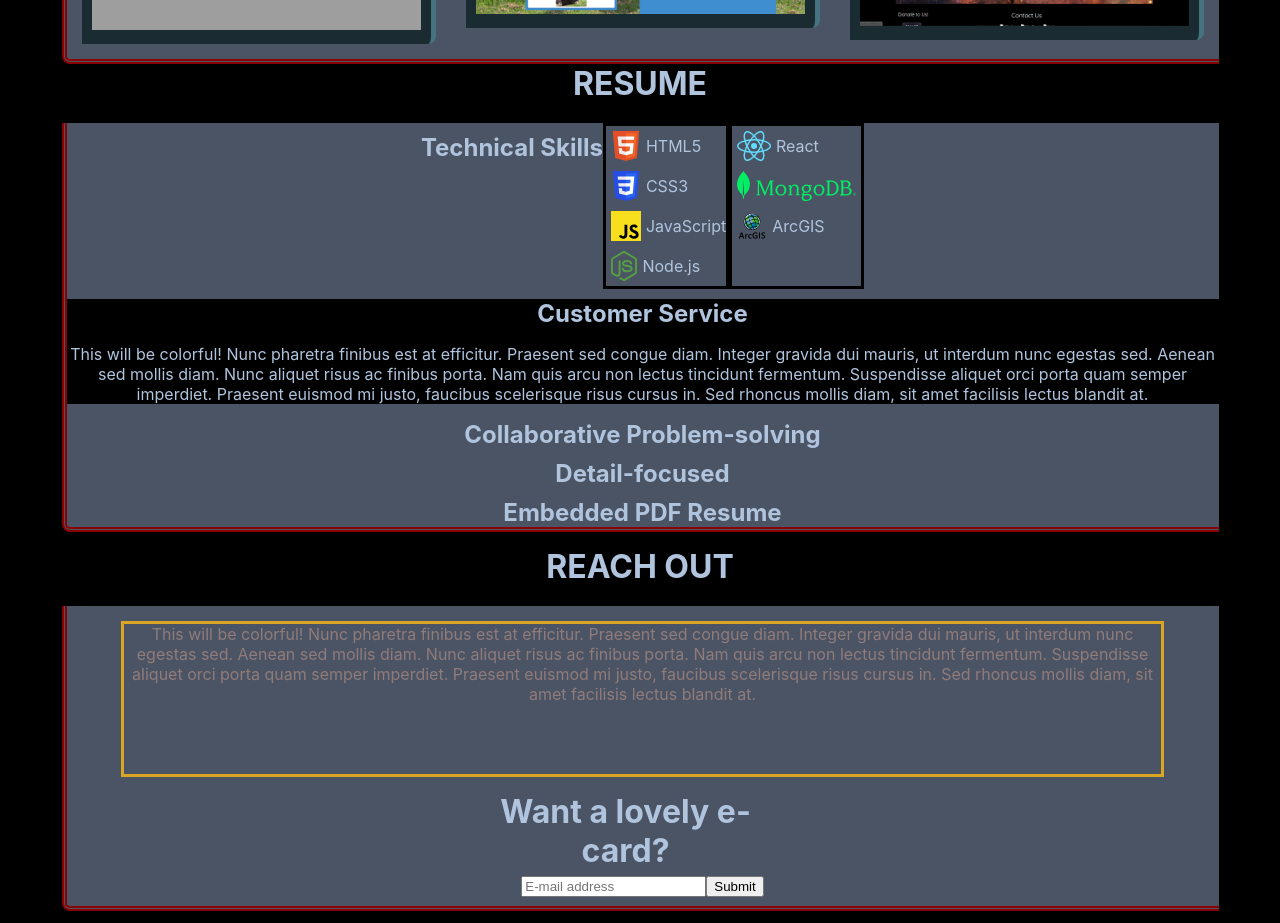
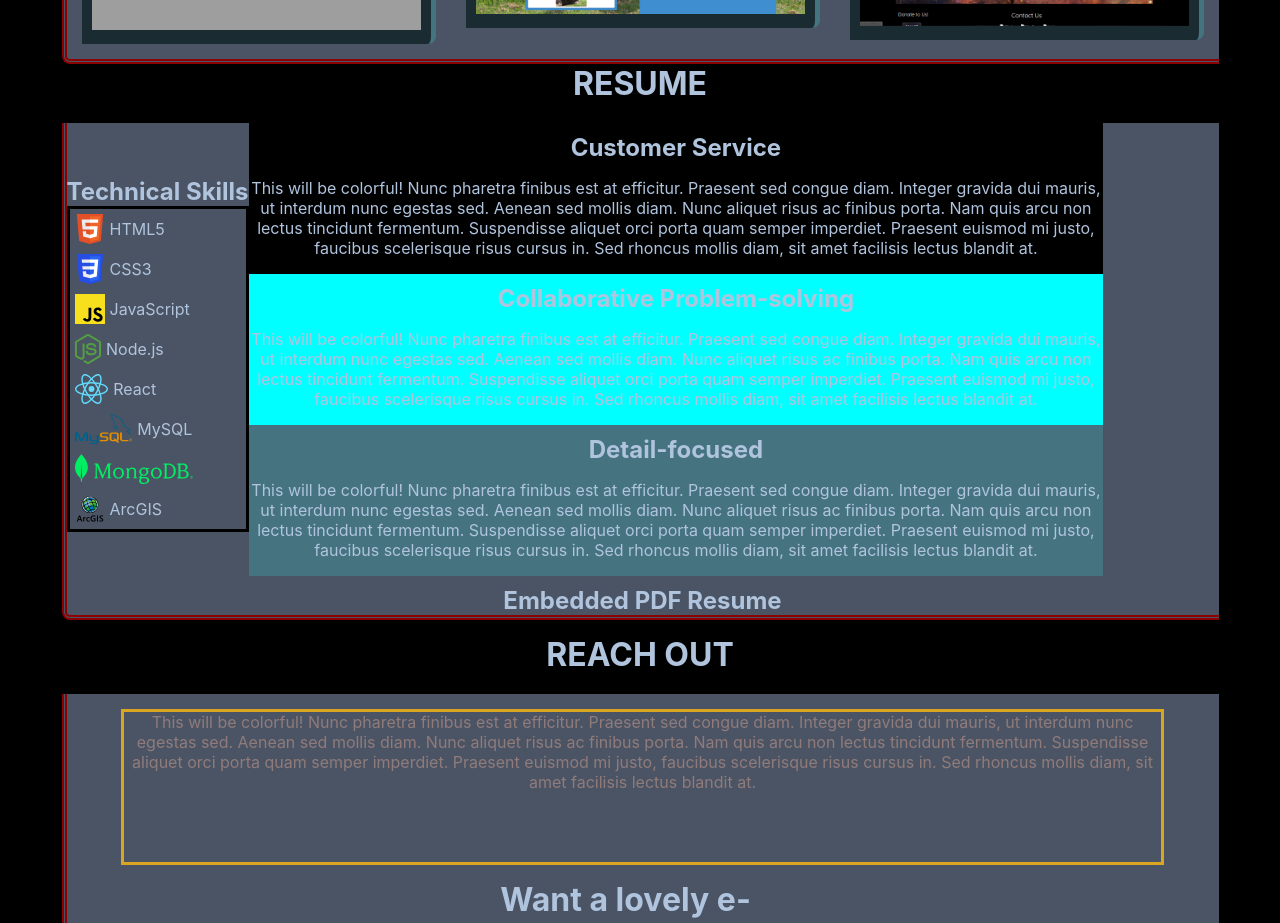
Before and after one commit to maxr-e/desert-moose, a React (Create React App) app in the folder mr-portfolio/: page / in a window 1280 px wide. Shown: the part 1520-2443 px from the top of the page. Built offline with nearby package versions, Linux system fonts and the light colour scheme; grey boxes are pictures that could not be loaded.

Commit message:
created grid for skills section

```diff
--- a/mr-portfolio/src/App.css
+++ b/mr-portfolio/src/App.css
@@ -206,13 +206,10 @@ a:active {
 /* TODO: change res-wrapper to grid with heading, tech skills, soft skills and embedded res */
 .resume-wrapper {
   background-color: #4b5464;
-  display: flex;
-  flex-wrap: wrap;
   width: 90%;
   margin-top: 15px;
   margin-bottom: 15px;
-  justify-content: center;
-
+  /* justify-content: center; */
   border-left-style: double;
   border-bottom-style: double;
   border-left-width: thick;
@@ -223,8 +220,21 @@ a:active {
 }
 
 .skills {
-display: flex;
+  width: 90%;
+  /* justify-content: center; */
+  display: grid;
+  align-items: center;
+  place-items: center;
+  /* grid-template-columns: auto auto; */
+  /* grid-template-areas: 'tech soft1' 'tech soft2' 'tech soft3'; */
+/* display: flex; */
 /* flex-direction: column; */
+}
+
+.tech-skills {
+  /* grid-area:"tech"; */
+  grid-column: 1;
+  grid-row: 1 / span 3;
 }
 
 .tech-list {
@@ -250,16 +260,36 @@ display: flex;
 }
 
 .soft-skills {
+  /* grid-area: "soft"; */
   /* display: flex; */
 }
 
 .customer-service {
   background-color: black;
+  /* grid-area: "soft1"; */
+  grid-column: 2;
+  grid-row: 1;
   word-wrap: normal;
 }
+
+.collab-problem {
+  background-color: aqua;
+  /* grid-area: "soft2"; */
+  grid-column: 2;
+  grid-row: 2;
+}
+
+.detail-focused {
+  background-color: #457380;
+  /* grid-area: "soft3"; */
+  grid-column: 2;
+  grid-row: 3;
+}
+
 /* TODO: make the embedded box display block so its under skills, custserv, collab, and detail */
 .embedded-resume-box {
-  display: block;
+  /* grid-area: "resume"; */
+  /* display: block; */
 }
 
 .footer {
--- a/mr-portfolio/src/App.js
+++ b/mr-portfolio/src/App.js
@@ -11,6 +11,7 @@ import css3Logo from "../src/images/CSS3_logo.svg"
 import jsLogo from "../src/images/js_logo_svg.svg"
 import nodeLogo from "../src/images/node_js_logo.svg"
 import reactLogo from "../src/images/reactLogo.svg"
+import MySQLLogo from "../src/images/mysql-official.svg"
 import mongoLogoDark from "../src/images/MongoDB_Fores-Green.svg"
 import mongoLogoLite from "../src/images/MongoDB_Spring-Green.svg"
 import mongoLogoWhite from "../src/images/MongoDB_White.svg"
@@ -145,10 +146,10 @@ function App() {
               <b>RESUME</b>
             </h2>
         <div className="resume-wrapper">
-          <div>
+          <div className="skills">
+          <div className="tech-skills">
+            <h3>Technical Skills</h3>
             {/* <img>CSS Merit Badge</img> */}
-            <div className="skills">
-            <h3>Technical Skills</h3>
             <ul className="tech-list">
               <li>
                 <img
@@ -159,11 +160,7 @@ function App() {
                 HTML5
               </li>
               <li>
-                  <img
-                    src={css3Logo}
-                    className="tech-logo"
-                    alt="css3 logo"
-                  ></img>
+                <img src={css3Logo} className="tech-logo" alt="css3 logo"></img>
                 CSS3
               </li>
               <li>
@@ -182,8 +179,6 @@ function App() {
                 ></img>
                 Node.js
               </li>
-              </ul>
-              <ul className="tech-list">
               <li>
                 <img
                   src={reactLogo}
@@ -191,6 +186,14 @@ function App() {
                   alt="react logo"
                 ></img>
                 React
+              </li>
+              <li>
+                <img
+                  src={MySQLLogo}
+                  className="tech-logo"
+                  alt="MySQL logo"
+                ></img>
+                MySQL
               </li>
               <li>
                 <img
@@ -210,22 +213,48 @@ function App() {
               <li></li>
             </ul>
           </div>
-          </div>
-          <div className="soft-skills">
+          {/* <div className="soft-skills"> */}
             <div className="customer-service">
               <h3>Customer Service</h3>
-              <p>This will be colorful! Nunc pharetra finibus est at efficitur.
-            Praesent sed congue diam. Integer gravida dui mauris, ut interdum
-            nunc egestas sed. Aenean sed mollis diam. Nunc aliquet risus ac
-            finibus porta. Nam quis arcu non lectus tincidunt fermentum.
-            Suspendisse aliquet orci porta quam semper imperdiet. Praesent
-            euismod mi justo, faucibus scelerisque risus cursus in. Sed rhoncus
-            mollis diam, sit amet facilisis lectus blandit at.</p>
+              <p>
+                This will be colorful! Nunc pharetra finibus est at efficitur.
+                Praesent sed congue diam. Integer gravida dui mauris, ut
+                interdum nunc egestas sed. Aenean sed mollis diam. Nunc aliquet
+                risus ac finibus porta. Nam quis arcu non lectus tincidunt
+                fermentum. Suspendisse aliquet orci porta quam semper imperdiet.
+                Praesent euismod mi justo, faucibus scelerisque risus cursus in.
+                Sed rhoncus mollis diam, sit amet facilisis lectus blandit at.
+              </p>
             </div>
-            <div><h3>Collaborative Problem-solving</h3></div>
-            <div><h3>Detail-focused</h3></div>
+            <div className="collab-problem">
+              <h3>Collaborative Problem-solving</h3>
+              <p>
+                This will be colorful! Nunc pharetra finibus est at efficitur.
+                Praesent sed congue diam. Integer gravida dui mauris, ut
+                interdum nunc egestas sed. Aenean sed mollis diam. Nunc aliquet
+                risus ac finibus porta. Nam quis arcu non lectus tincidunt
+                fermentum. Suspendisse aliquet orci porta quam semper imperdiet.
+                Praesent euismod mi justo, faucibus scelerisque risus cursus in.
+                Sed rhoncus mollis diam, sit amet facilisis lectus blandit at.
+              </p>
             </div>
-          <div className="embedded-resume-box"><h3>Embedded PDF Resume</h3></div>
+            <div className="detail-focused">
+              <h3>Detail-focused</h3>
+              <p>
+                This will be colorful! Nunc pharetra finibus est at efficitur.
+                Praesent sed congue diam. Integer gravida dui mauris, ut
+                interdum nunc egestas sed. Aenean sed mollis diam. Nunc aliquet
+                risus ac finibus porta. Nam quis arcu non lectus tincidunt
+                fermentum. Suspendisse aliquet orci porta quam semper imperdiet.
+                Praesent euismod mi justo, faucibus scelerisque risus cursus in.
+                Sed rhoncus mollis diam, sit amet facilisis lectus blandit at.
+              </p>
+            </div>
+          {/* </div> */}
+          </div>
+          <div className="embedded-resume-box">
+            <h3>Embedded PDF Resume</h3>
+          </div>
         </div>
         <div></div>
         <h2 id="contact">
```
Also changed, not shown: mr-portfolio/src/images/mysql-official.svg (added). Lines whose indentation alone changed are shown as unchanged.
